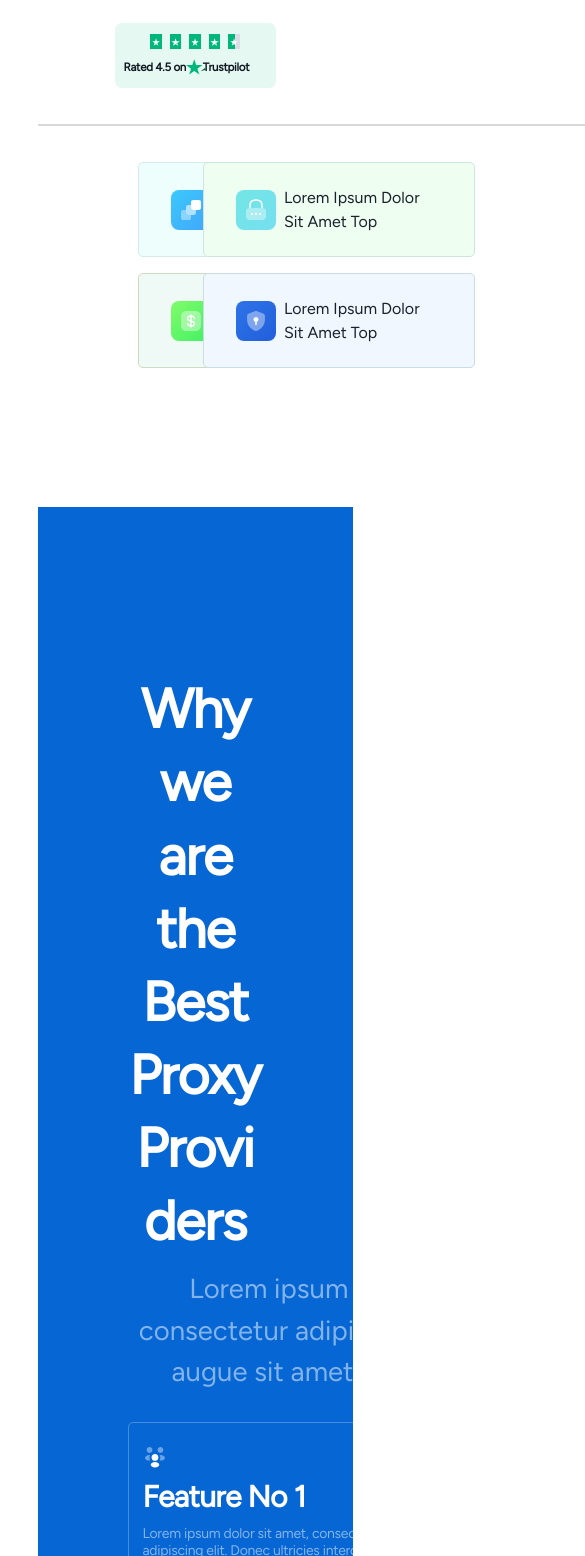
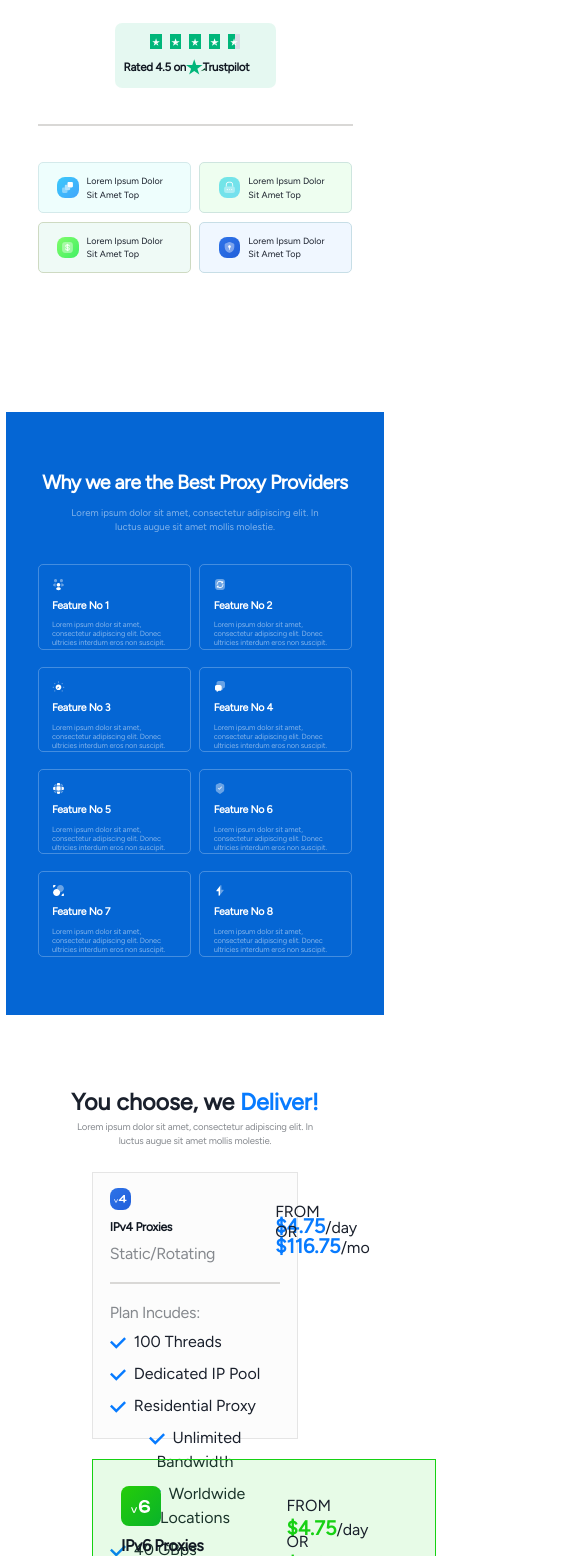
Before and after one commit to tarunksao/flamecloud-frontend-replica, a React (Create React App) app: page / in a window 390 px wide. Shown: the part 272-1828 px from the top of the page, 585 px wide, since content can reach past the window. Built offline with nearby package versions, Linux system fonts and the light colour scheme.

Commit message:
Making Landing page Responsive

```diff
--- a/src/Pages/LandingPage.jsx
+++ b/src/Pages/LandingPage.jsx
@@ -10,7 +10,7 @@ import Blogs from "./LandingPageComponents/Blogs";
 
 export default function LandingPage() {
     return (
-        <Box textAlign={'center'} w={{base:'315px',xl:'1148px'}} m='auto' pt={{base:'27px',xl:'95px'}}>
+        <Box textAlign={'center'} w={{base:'378px',xl:'1148px'}} m='auto' pt={{base:'27px',xl:'95px'}}>
 
             <Welcome />
 
--- a/src/Pages/LandingPageComponents/FeatureBox.jsx
+++ b/src/Pages/LandingPageComponents/FeatureBox.jsx
@@ -8,8 +8,6 @@ const featureHead = {
 
 const featureText = {
     fontWeight:400,
-    fontSize:'14px',
-    lineHeight:'17px',
     letterSpacing:'-0.02em',
     opacity:0.5
 }
@@ -17,38 +15,38 @@ const featureText = {
 export default function FeatureBox() {
     return (
         <>
-            <Box w='full' bgColor={'#0566D4'} p={{base:'166px 90px',lg:'115px 192px'}} mb="177px">
-                <Heading style={featureHead} fontSize={{base:'55px',lg:'36px'}} color='#ffffff'>
+            <Box w={'full'} bgColor={'#0566D4'} p={{base:'58px 31.5px',xl:'115px 192px'}} mb={{base:'70px', xl:"177px"}}>
+                <Heading style={featureHead} fontSize={{base:'19.5px',xl:'36px'}} color='#ffffff'>
                     Why we are the Best Proxy Providers
                 </Heading>
-                <Text style={{featureText, opacity:0.5}} fontSize={{base:'27.5px',lg:'18px'}} color='#ffffff' m='10px auto 30px auto' w='465px'>
+                <Text style={{featureText, opacity:0.5}} fontSize={{base:'9.6px',xl:'18px'}} color='#ffffff' m='10px auto 30px auto' w={{base:'260px', xl:'465px'}}>
                     Lorem ipsum dolor sit amet, consectetur adipiscing elit. In luctus augue sit amet mollis molestie.
                 </Text>
-                <SimpleGrid columns={{base:2, lg:4}} rowGap={'27px'} columnGap={'16px'} w='1148px'>
+                <SimpleGrid columns={{base:2, lg:4}} rowGap={{base:'16.5px', xl:'27px'}} columnGap={{base:'8.5px', xl:'16px'}} w={{base:'315px', xl:'1148px'}}>
                     {
                         featureBox?.map((el, i)=> (
                             <VStack
                                 border={'1px solid rgba(255, 255, 255, 0.25)'}
-                                p='22px 14px'
+                                p={{base:'12.3px 13.4px', xl:'22px 14px'}}
                                 borderRadius={'5px'}
-                                w='275px'
-                                h='160px'
+                                w={{base:'153px', xl:'275px'}}
+                                h={{base:'85.7px', xl:'160px'}}
                                 alignItems={'flex-start'}
                             >
-                                <Box w='24px' h='24px'>
+                                <Box w={{base:'12.8px', xl:'24px'}} h={{base:'12.8px', xl:'24px'}}>
                                     <Image src={el.image} alt={el.image} />
                                 </Box>
-                                <Heading style={featureHead} fontSize={{base:'30px',xl:'20px'}} color='#ffffff'>{el.heading}</Heading>
-                                <Text style={featureText} textAlign={'left'} color='#ffffff'>{el.text}</Text>
+                                <Heading style={featureHead} fontSize={{base:'10.5px',xl:'20px'}} color='#ffffff'>{el.heading}</Heading>
+                                <Text style={featureText} fontSize={{base:'7.5px', xl:'14px'}} lineHeight={{base:'9px', xl:'17px'}} textAlign={'left'} color='#ffffff'>{el.text}</Text>
                             </VStack>
                         ))
                     }
                 </SimpleGrid>
             </Box>
-            <Text fontSize={'36px'} fontWeight={600}>
+            <Text fontSize={{base:'23.3px', xl:'36px'}} fontWeight={600}>
                 <Highlight query={'Deliver!'} styles={{color:'#077BFF'}}>You choose, we Deliver!</Highlight>
             </Text>
-            <Text style={{featureText, fontSize:'18px', opacity:0.5}} color='#111822' w='465px' m='auto' mb='99px' >
+            <Text style={featureText} fontSize={{base:'9.6px',xl:'18px'}} color='#111822' w={{base:'260px', xl:'465px'}} m='auto' mb={{base:'23.4px', xl:'99px'}} >
                 Lorem ipsum dolor sit amet, consectetur adipiscing elit. In luctus augue sit amet mollis molestie.
             </Text>
 
--- a/src/Pages/LandingPageComponents/PricingList.jsx
+++ b/src/Pages/LandingPageComponents/PricingList.jsx
@@ -4,9 +4,7 @@ import v6 from '../../Images/v6.svg';
 import { ArrowForwardIcon, CheckIcon } from "@chakra-ui/icons";
 
 const headingStyle = {
-    fontSize:'20px',
     fontWeight:'600',
-    lineHeight:'24px',
     letterSpacing:'-0.02em',
     color:'#111822'
 }
@@ -22,32 +20,33 @@ const subHeadingStyle = {
 export default function PricingList() {
     return (
         <>
-            <Flex w='708px' m='auto' gap='20px' mb='21px'>
+            <Flex flexDir={{base:'column', xl:'row'}} w={{base:'206px', xl:'708px'}} m='auto' gap='20px' mb='21px'>
 
                     {/* IPv4 Price Box */}
                     <VStack
-                        w='344px'
-                        h='525px'
+                        w={{base:'206px', xl:'344px'}}
+                        h={{base:'267.34px' ,xl:'525px'}}
                         background= 'rgba(30, 30, 30, 0.01)'
                         border= '1px solid rgba(30, 30, 30, 0.1)'
                         border-radius= '5px'
-                        p='26px 28px'
-                        gap='10px'
+                        p={{base:'15.5px 16.75px', xl:'26px 28px'}}
+                        gap={{base:'5px',xl:'10px'}}
                     >
                         <HStack w='full' gap='60px'>
                             <VStack alignItems={'flex-start'}>
                                 <Box
                                     background={'linear-gradient(135deg, #2E73E8 0%, #215FDA 100%)'}
-                                    w='40px'
-                                    h='40px'
+                                    w={{base:'21.4px', xl:'40px'}}
+                                    h={{base:'21.4px', xl:'40px'}}
                                     borderRadius={'8px'}
                                     display={'flex'}
                                     justifyContent={'center'}
                                     alignItems={'center'}
+                                    p={{base:'4.3px', xl:'8px'}}
                                 >
-                                    <Image src={v4} alt='IPv4' />
+                                    <Image src={v4} alt='IPv4' w={{base:'12.85px', xl:'24px'}} h={{base:'12.85px', xl:'24px'}} />
                                 </Box>
-                                <Text style={headingStyle}>
+                                <Text style={headingStyle} fontSize={{base:'12px', xl:'20px'}} lineHeight={{base:'', xl:'24px'}}>
                                     IPv4 Proxies
                                 </Text>
                                 <Text style={subHeadingStyle}>
--- a/src/Pages/LandingPageComponents/ServiceBox.jsx
+++ b/src/Pages/LandingPageComponents/ServiceBox.jsx
@@ -4,23 +4,23 @@ import { servicesBox } from "../../Data/data";
 export default function ServiceBox() {
     return (
         <>
-            <SimpleGrid columns={{base:2, lg:4}} gap='16px' mb='139px' mx={{base:'90px',lg:'192px'}} px='10px'>
+            <SimpleGrid w={{base:'315px'}} columns={{base:2, lg:4}} gap={{base:'8.5px', xl:'16px'}} mb='139px' mx={'auto'} px={{base:'0px', xl:'10px'}}>
                 {
                     servicesBox?.map((el, i) => (
                         <HStack
                             key={i}
                             box-sizing= 'border-box'
-                            width='272px'
-                            height= '95px'
+                            width={{base:'153px', xl:'272px'}}
+                            height= {{base:'51px', xl:'95px'}}
                             borderRadius= '5px'
                             bgColor={el.bgColor}
                             border={el.border}
-                            p='26px 32px'
+                            p={{base:'14.5px 18.7px', xl:'26px 32px'}}
                         >
-                            <Box display={'flex'} justifyContent={'center'} alignItems={'center'} background={el.background} p='8px' w='40px' h='40px' borderRadius={'8px'}>
-                                <Image src={el.image} alt={el.image} w='24px' h='24px' />
+                            <Box display={'flex'} justifyContent={'center'} alignItems={'center'} background={el.background} p={{base:'4.3px', xl:'8px'}} w={{base:'21.4px', xl:'40px'}} h={{base:'21.4px', xl:'40px'}} borderRadius={'8px'}>
+                                <Image src={el.image} alt={el.image} w={{base:'12.85px', xl:'24px'}} h={{base:'12.85px', xl:'24px'}} />
                             </Box>
-                            <Text textAlign={'left'} w='137px'>
+                            <Text textAlign={'left'} w={{base:'79.5px', xl:'137px'}} fontSize={{base:'9px', xl:'18px'}}>
                                 {el.text}
                             </Text>
                         </HStack>
--- a/src/Pages/LandingPageComponents/TrustPilotRating.jsx
+++ b/src/Pages/LandingPageComponents/TrustPilotRating.jsx
@@ -48,7 +48,7 @@ export default function TrustPilotRating() {
                 </HStack>
                 <Image src={'greenStarMark.svg'} alt='mark on green star' zIndex={2} pos='relative' top={{base:'-9.01px', xl:'-12.1px'}} left={{base:'85.5px', xl:'116.8px'}} />
             </Box>
-            <Box w='588px' border={'1px solid #d9d8d6'} m='36.36px auto'></Box>
+            <Box w={{base:'315px', xl:'588px'}} border={'1px solid #d9d8d6'} m='36.36px auto'></Box>
 
         </>
     )
```
